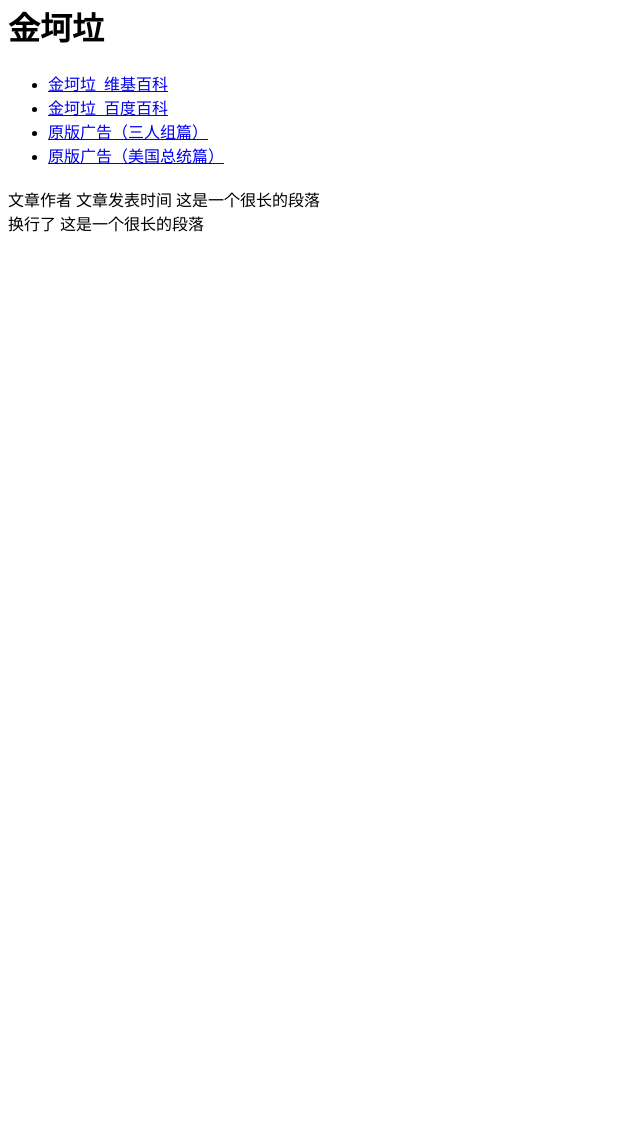
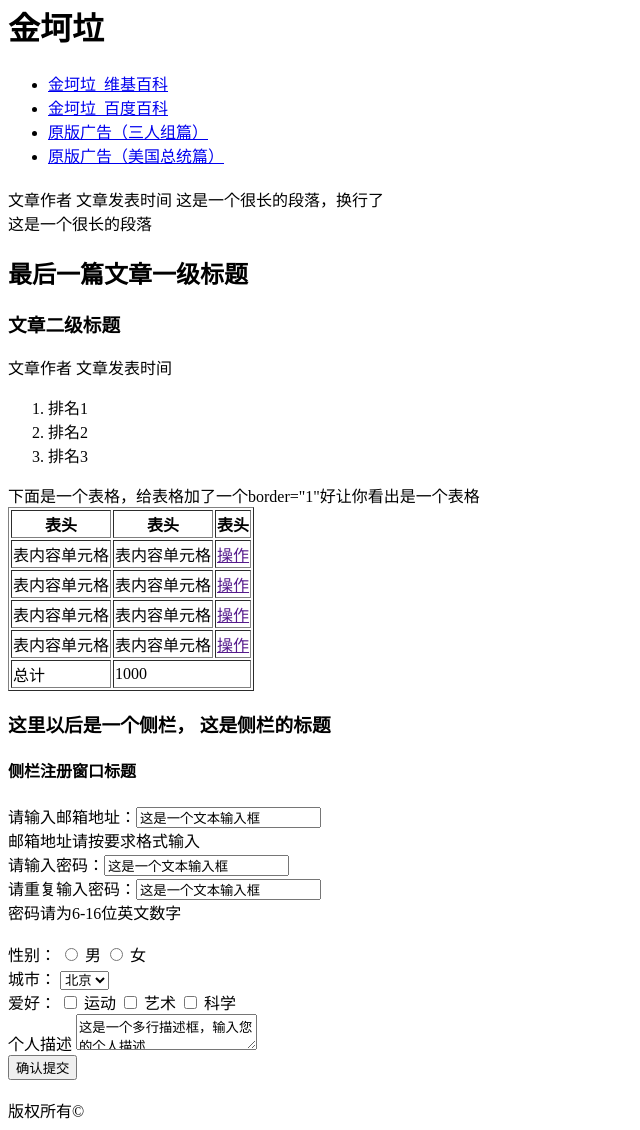
Before and after one commit to PeixinLI/ife2016-ucsd, a plain HTML site: page task1.html in a window 1280 px wide. Shown: the part 18-1148 px from the top of the page, without its empty margins (0-640 px from the left). Before the commit the page ends 800 px from the top, so only its background shows below. Drawn offline with Linux system fonts and the light colour scheme.

Commit message:
last part

```diff
--- a/task1.html
+++ b/task1.html
@@ -3,6 +3,11 @@
 <head>
 <meta http-equiv="Content-Type" content="text/html; charset=utf-8">
 <title>ife Task 1</title>
+<!--
+<style type="text/css">
+	table tr td,th{border:1px solid #000;}
+</style>
+-->
 </head>
 
 <body>
@@ -16,9 +21,91 @@
 	<h2></h2>
 	<h3></h3>
 		文章作者  文章发表时间
+		这是一个很长的段落，换行了<br />
 		这是一个很长的段落
-		<br />换行了
-		这是一个很长的段落
+
+
+	<h2>最后一篇文章一级标题</h2>
+		<h3>文章二级标题</h3>
+		文章作者	文章发表时间
+		<ol>
+			<li>排名1</li>
+			<li>排名2</li>
+			<li>排名3</li>
+		</ol>
+		下面是一个表格，给表格加了一个border="1"好让你看出是一个表格
+		<table border="1">
+			<tbody>
+				<tr>
+					<th>表头</th>
+					<th>表头</th>
+					<th>表头</th>
+				</tr>
+				<tr>
+					<td>表内容单元格</td>
+					<td>表内容单元格</td>
+					<td><a href="">操作</a></td>
+				</tr>
+				<tr>
+					<td>表内容单元格</td>
+					<td>表内容单元格</td>
+					<td><a href="">操作</a></td>
+				</tr>
+				<tr>
+					<td>表内容单元格</td>
+					<td>表内容单元格</td>
+					<td><a href="">操作</a></td>
+				</tr>
+				<tr>
+					<td>表内容单元格</td>
+					<td>表内容单元格</td>
+					<td><a href="">操作</a></td>
+				</tr>
+				<tr>
+					<td>总计</td>
+					<td colspan="2">1000</td>
+				</tr>
+			</tbody>
+		</table>
+		<h3>这里以后是一个侧栏， 这是侧栏的标题</h3>
+			<h4>侧栏注册窗口标题</h4>
+			请输入邮箱地址：<input type="text" name="email" value="这是一个文本输入框" /><br />
+			邮箱地址请按要求格式输入<br />
+			请输入密码：<input type="text" name="password" value="这是一个文本输入框" /><br />
+			请重复输入密码：<input type="text" name="repeatPassword" value="这是一个文本输入框" /><br />
+			密码请为6-16位英文数字<br />
+			<br />
+			<form action="save.php" method="post">
+    			<label>性别：</label>
+    			<input type="radio" name="gender" value="1" id="male" />
+    			<label for="male">男</label>
+    			<input type="radio" name="gender" value="2" id="female" />
+    			<label for="female">女</label>
+			</form>
+			<form action="save.php" method="post">
+    			<label>城市：</label>
+    			<select>
+      				<option value="北京" selected="selected">北京</option>
+      				<option value="上海">上海</option>
+      				<option value="西安">西安</option>
+      				<option value="武汉">武汉</option>
+      				<option value="太原">太原</option>
+    			</select>
+			</form>
+			<form>
+				<label>爱好：</label>
+				<input type="checkbox" name="hobby1" value="运动"> 运动
+				<input type="checkbox" name="hobby2" value="艺术"> 艺术
+				<input type="checkbox" name="hobby3" value="科学"> 科学
+			</form>
+			<form>
+				<label>个人描述</label>
+				<textarea rows="2" cols="20">这是一个多行描述框，输入您的个人描述</textarea>
+			</form>
+			<form>
+				<input type="submit" value="确认提交">
+			</form>
+			<br />版权所有&copy
 
 </body>
 </html>
```
